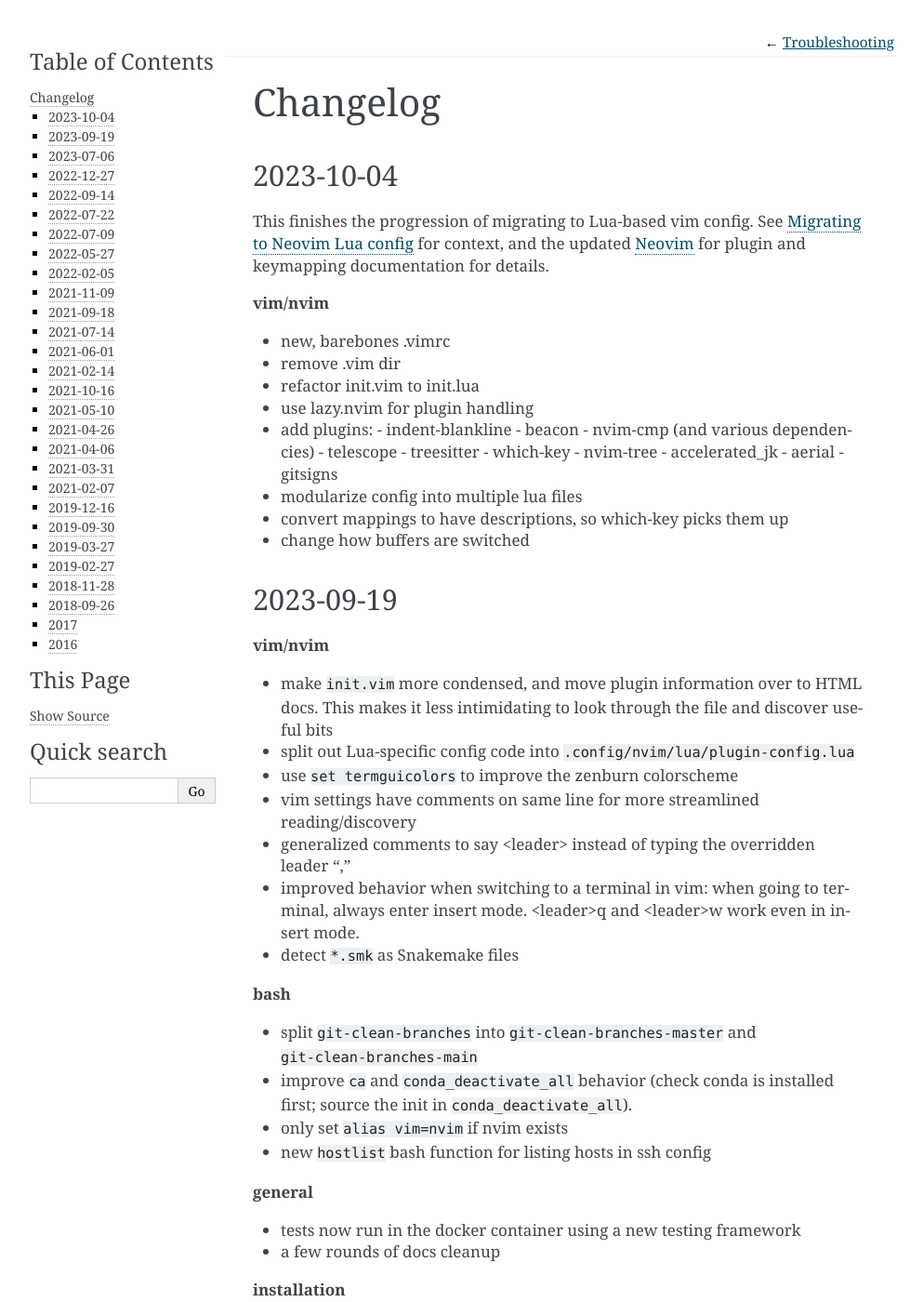
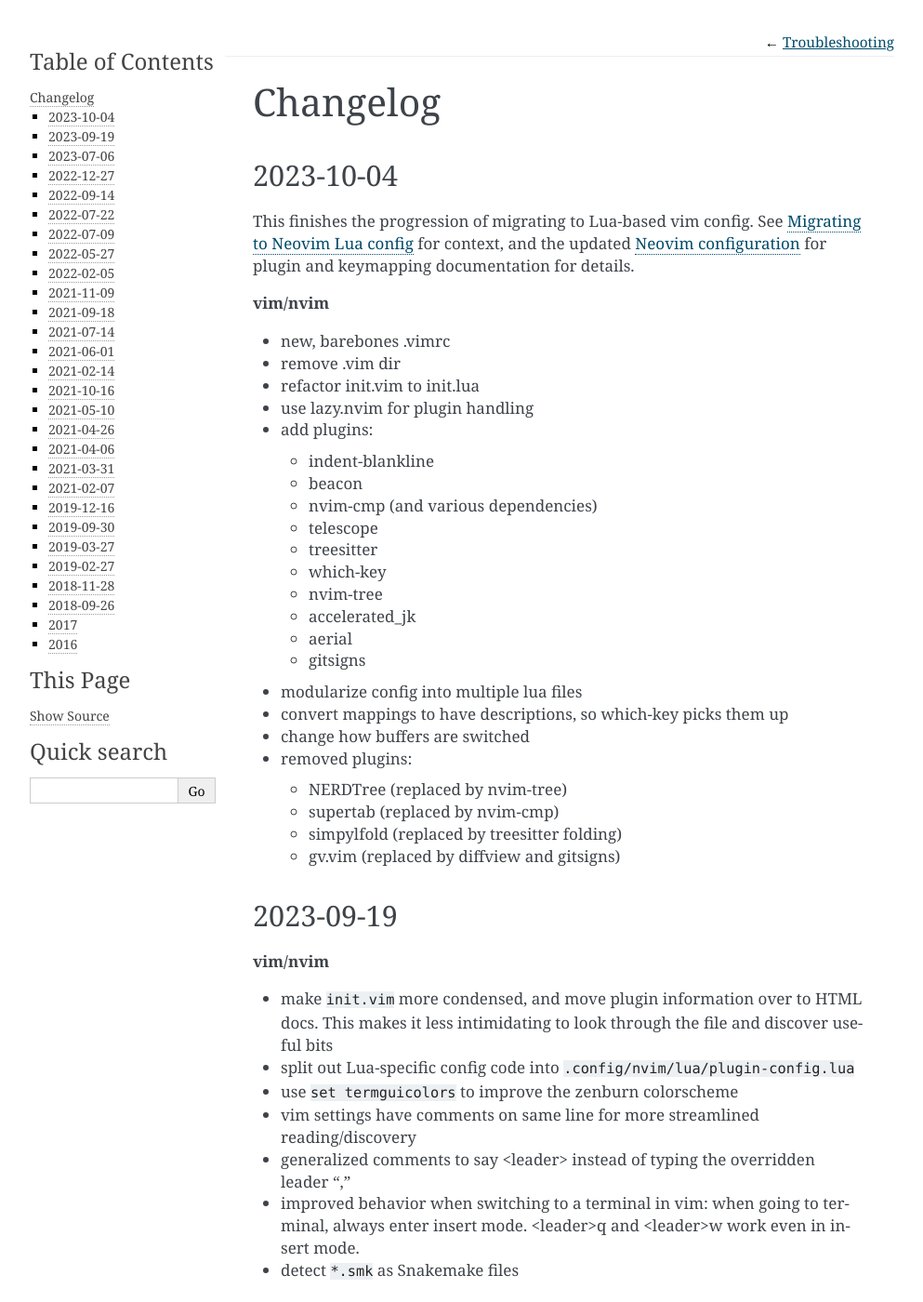
Before and after one commit to daler/dotfiles, a Sphinx documentation site: the page built from docs/changelog.rst, in a window 1280 px wide and 1400 px high. Shown: the whole window at 93% size, without its empty margins (148-1141 px from the left). Built offline with Sphinx 7.4.7, drawn with Linux system fonts in a browser that asks for light colours.

Commit message:
update docs

```diff
--- a/docs/changelog.rst
+++ b/docs/changelog.rst
@@ -15,6 +15,7 @@
 - refactor init.vim to init.lua
 - use lazy.nvim for plugin handling
 - add plugins:
+
   - indent-blankline
   - beacon
   - nvim-cmp (and various dependencies)
@@ -28,6 +29,12 @@
 - modularize config into multiple lua files
 - convert mappings to have descriptions, so which-key picks them up
 - change how buffers are switched
+- removed plugins:
+
+  - NERDTree (replaced by nvim-tree)
+  - supertab (replaced by nvim-cmp)
+  - simpylfold (replaced by treesitter folding)
+  - gv.vim (replaced by diffview and gitsigns)
 
 2023-09-19
 ----------
--- a/docs/troubleshooting.rst
+++ b/docs/troubleshooting.rst
@@ -14,3 +14,9 @@
 <https://gist.github.com/andersevenrud/015e61af2fd264371032763d4ed965b6>`_,
 which also includes a setting you need in
 :file:`.config/alacritty/alacritty.yml`.
+
+Can't install conda packages from Bioconda
+------------------------------------------
+Bioconda does not yet build packages for Mac ARM chips (Mac M1 or M2). You can
+install docker and use a container, or wait until Bioconda starts building
+those packages.
--- a/docs/vim.rst
+++ b/docs/vim.rst
@@ -1,7 +1,7 @@
 .. _vim:
 
-Neovim
-======
+Neovim configuration
+====================
 
 The :file:`.vimrc` file has only basic setup for vim.
 
```
